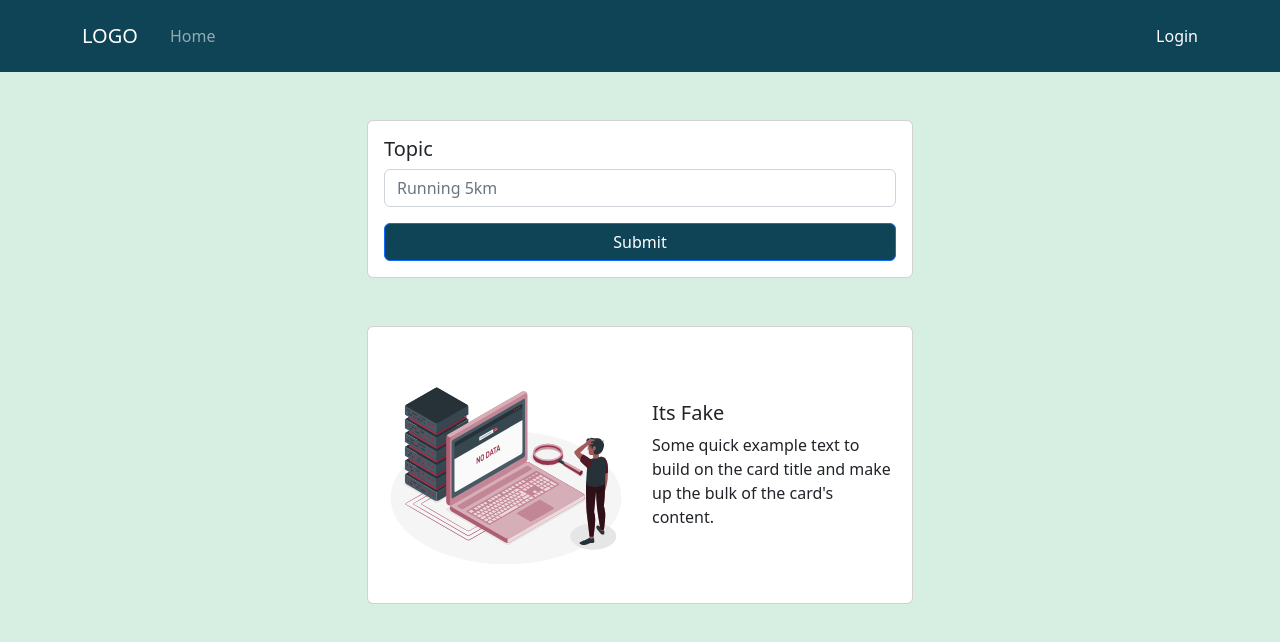
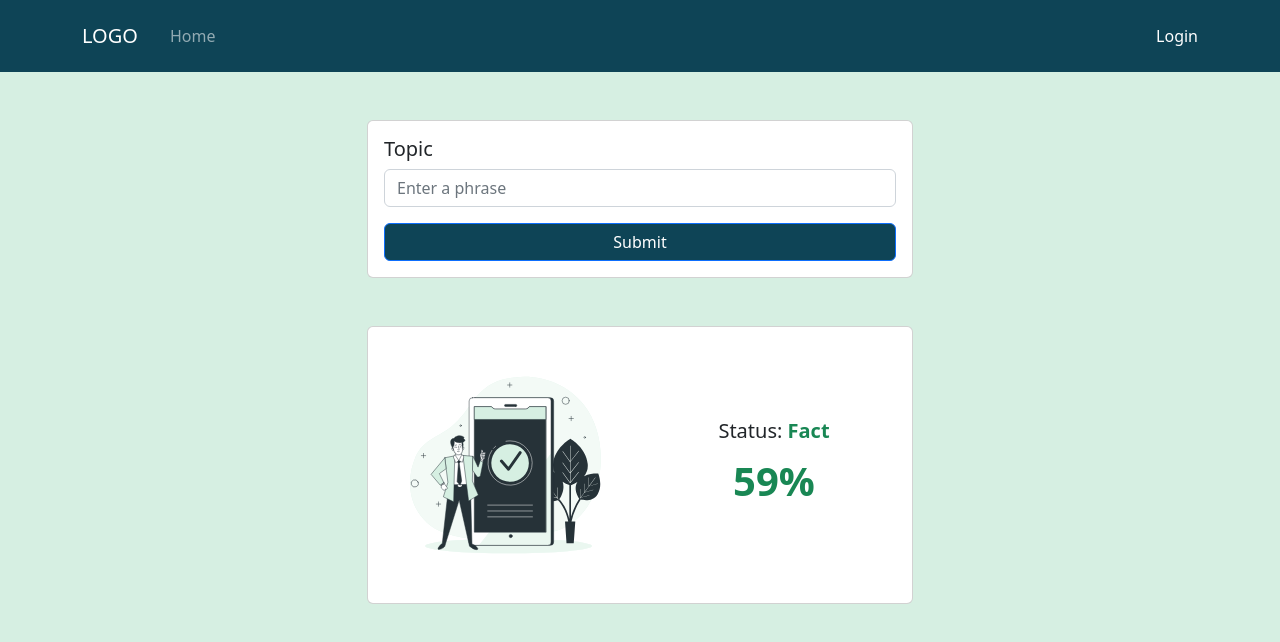
Before and after one commit to mitdcjerson/hackathonfrontend, a React (Create React App) app: page / in a window 1280 px wide. Shown: the top 642 px of the page. Built offline with nearby package versions, Linux system fonts and the light colour scheme.

Commit message:
Added Jabube;s change for FACT, FAKE, UNCERTAIN

```diff
--- a/src/components/Home.js
+++ b/src/components/Home.js
@@ -4,14 +4,97 @@ import Button from 'react-bootstrap/Button';
 import Form from 'react-bootstrap/Form';
 import check from "../assets/verified.svg";
 import nodata from "../assets/no-data.svg";
+import uncertain from "../assets/no-data.svg";
 
 function Home() {
   const [ isFake, setIsFake] = useState();
+  const data = {result: 48, status: "FACT"};
+
+  const [status, setStatus] = useState(data.status);
+
 
   function handleSubmit(){
     setIsFake(Math.round(Math.random() * 1));
     console.log("Fake", isFake)
   }
+
+
+  const renderStatus = (status) => {
+
+    if (status === "UNCERTAIN") {
+      return (
+        <Container>
+          <Row>
+            <Col md={{ span: 6, offset: 3 }}>
+              <Card className="mt-5">
+                <Card.Body>
+                  <Row>
+                    <Col>
+                      <img src={uncertain} style={{width: "100%"}}/>
+                    </Col>
+                    <Col className='my-auto text-center'>
+                      <Card.Title>Status: <div className='fw-bold text-warning d-inline'>Uncertain</div></Card.Title>
+                    </Col>
+                  </Row>
+                </Card.Body>
+              </Card>
+            </Col>
+          </Row>
+        </Container>
+      )
+    }
+    else if (status ==="FACT") {
+      return (
+        <Container>
+          <Row>
+            <Col md={{ span: 6, offset: 3 }}>
+            <Card className="mt-5">
+              <Card.Body>
+              <Row>
+                <Col>
+                  <img src={check} style={{width: "100%"}}/>
+                </Col>
+                <Col className='my-auto text-center'>
+                <Card.Title>Status: <div className='fw-bold text-success d-inline'>Fact</div></Card.Title>
+                  <Card.Text className='fs-1 fw-bold text-success'>
+                    59%
+                  </Card.Text>
+                </Col>
+                </Row>
+              </Card.Body>
+            </Card>
+            </Col>
+            </Row>
+        </Container>
+      )
+    }
+    else if (status === "FAKE") {
+      return (
+        <Container>
+          <Row>
+            <Col md={{ span: 6, offset: 3 }}>
+              <Card className="mt-5">
+                <Card.Body>
+                  <Row>
+                    <Col>
+                      <img src={nodata} style={{width: "100%"}}/>
+                    </Col>
+                    <Col className='my-auto text-center'>
+                    <Card.Title>Status: <div className='fw-bold text-danger d-inline'>Fake</div></Card.Title>
+                      <Card.Text className='fs-1 fw-bold text-danger'>
+                        47%
+                      </Card.Text>
+                    </Col>
+                  </Row>
+                </Card.Body>
+            </Card>
+            </Col>
+            </Row>
+        </Container>
+      )
+    }
+
+  };
 
   return (
     <>
@@ -22,7 +105,7 @@ function Home() {
             <Card.Body>
               <Card.Title>Topic</Card.Title>
               <Form>
-                <Form.Control className="mb-3" type="text" placeholder="Running 5km" />
+                <Form.Control className="mb-3" type="text" placeholder="Enter a phrase" />
                 <Button variant="primary w-100" onClick={handleSubmit} style={{backgroundColor: "#0E4456"}}>
                   Submit
                 </Button>
@@ -34,51 +117,11 @@ function Home() {
 
 
     </Container>
-    <Container>
-    <Row>
-        <Col md={{ span: 6, offset: 3 }}>
-    {/* <Container className="d-none"> */}
-      {
-        isFake ?
-        <Card className="mt-5">
-        <Card.Body>
-        <Row>
-          <Col>
-            <img src={check} style={{width: "100%"}}/>
-          </Col>
-          <Col className='my-auto'>
-            <Card.Title>Its True</Card.Title>
-            <Card.Text muted>
-              Some quick example text to build on the card title and make up the
-              bulk of the card's content.
-            </Card.Text>
-          </Col>
-          </Row>
-        </Card.Body>
-      </Card>
-      :
-      <Card className="mt-5">
-        <Card.Body>
-        <Row>
-          <Col>
-            <img src={nodata} style={{width: "100%"}}/>
-          </Col>
-          <Col className='my-auto'>
-          <Card.Title>Its Fake</Card.Title>
-          <Card.Text muted>
-            Some quick example text to build on the card title and make up the
-            bulk of the card's content.
-          </Card.Text>
-          </Col>
-          </Row>
-        </Card.Body>
-      </Card>
-      }
-      </Col>
-      </Row>
 
+    {
+      renderStatus(status)
+    }
 
-  </Container>
   </>
   );
 }
```
